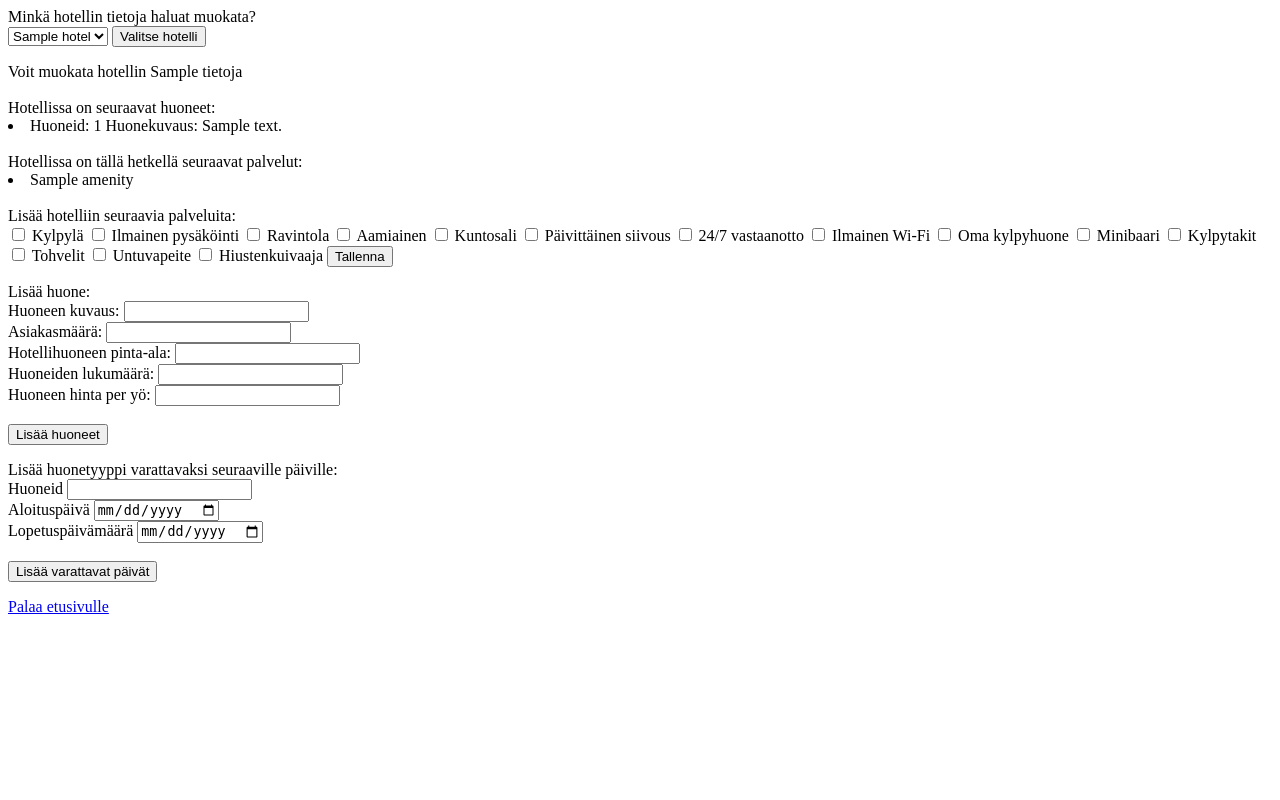
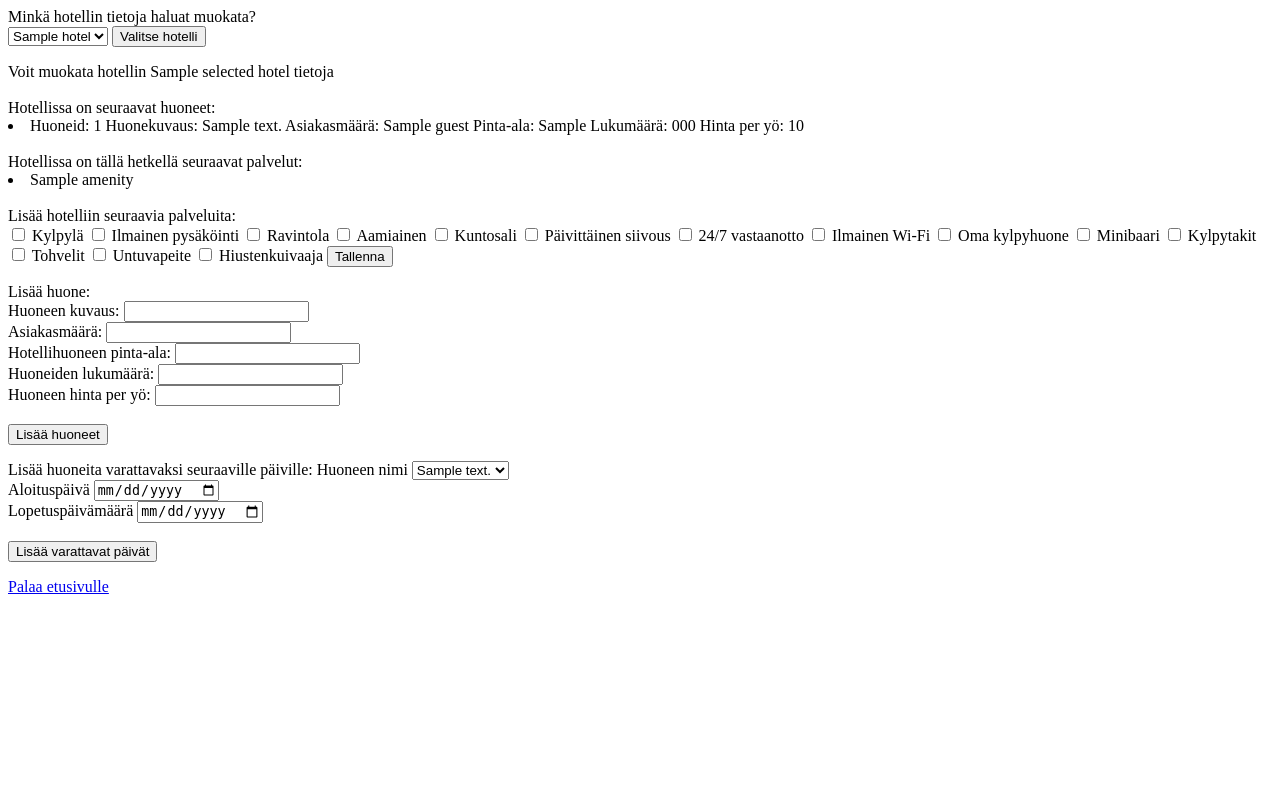
Before and after one commit to nellatuulikki/tsoha_2022, a Flask app: template templates/add_amenity.html in a window 1280 px wide. Run offline with Flask 2, Linux system fonts and the light colour scheme; the template is opened without the code that fills it: most values are stand-ins (such as "Sample title", 1, 10 or a date in 2020).

Commit message:
Update add_amenity

```diff
--- a/hotels.py
+++ b/hotels.py
@@ -7,7 +7,6 @@ def get_all_hotels():
 
 def get_hotels_by_owner_id(owner_id):
     sql = "SELECT id, hotel_name FROM hotels where owner_id = :owner_id"
-    print(db.session.execute(sql, {"owner_id": owner_id}).fetchall())
     return db.session.execute(sql, {"owner_id": owner_id}).fetchall()
 
 def get_all_amenities_by_hotel_id(hotel_id):
@@ -16,7 +15,7 @@ def get_all_amenities_by_hotel_id(hotel_id):
     return db.session.execute(sql, {"hotel_id": hotel_id}).fetchone()
 
 def get_hotel_name(hotel_id):
-    sql = "SELECT hotel_name FROM hotels WHERE id= :hotel_id"
+    sql = "SELECT id, hotel_name FROM hotels WHERE id= :hotel_id"
 
     return db.session.execute(sql, {"hotel_id": hotel_id}).fetchone()
 
--- a/templates/add_amenity.html
+++ b/templates/add_amenity.html
@@ -10,12 +10,19 @@ Minkä hotellin tietoja haluat muokata?
 </form>
 
 {% if selected_hotel != None %}
-Voit muokata hotellin {{selected_hotel}} tietoja<br>
+Voit muokata hotellin {{selected_hotel.hotel_name }} tietoja<br>
 <br>
 
 Hotellissa on seuraavat huoneet: <br>
 {% for room in rooms %}
-<li>Huoneid: {{ room.id }} Huonekuvaus: {{ room.room_description }}</li>
+<li>
+Huoneid: {{ room.id }}
+Huonekuvaus: {{ room.room_description }}
+Asiakasmäärä: {{ room.guest}}
+Pinta-ala: {{ room.square_meters}}
+Lukumäärä: {{ room.number_of_rooms}}
+Hinta per yö: {{ room.price}}
+</li>
 {% endfor %}
 <br>
 
@@ -41,7 +48,7 @@ Lisää hotelliin seuraavia palveluita:<br>
 <input type="checkbox" name="hotel_amenity" value="Tohvelit"> Tohvelit
 <input type="checkbox" name="hotel_amenity" value="Untuvapeite"> Untuvapeite
 <input type="checkbox" name="hotel_amenity" value="Hiustenkuivaaja"> Hiustenkuivaaja
-<input type="hidden" name="hotel_id" value="{{selected_hotel}}">
+<input type="hidden" name="hotel_id" value="{{selected_hotel.id}}">
 <input type="submit" value="Tallenna">
 </form>
 
@@ -57,18 +64,23 @@ Huoneiden lukumäärä:
 <input type="integer" name="number_of_rooms"><br>
 Huoneen hinta per yö:
 <input type="float" name="price"><br>
-<input type="hidden" name="hotel_id" value="{{selected_hotel}}">
+<input type="hidden" name="hotel_id" value="{{selected_hotel.id}}">
 <br>
 <input type="submit" value="Lisää huoneet">
 </form>
 
 <form action="/update_booking_calendar" method="POST">
-Lisää huonetyyppi varattavaksi seuraaville päiville:<br>
-
-Huoneid <input type="text" name="room_id"><br>
+Lisää huoneita varattavaksi seuraaville päiville:
+Huoneen nimi <select name="room_id">
+{% for room in rooms %}
+<option value={{room.id}}> {{ room.room_description }}
+{% endfor %}
+</select>
+<br>
 Aloituspäivä <input type="date" name="start_date"><br>
 Lopetuspäivämäärä <input type="date" name="end_date"><br>
 <br>
+<input type="hidden" name="hotel_id" value="{{selected_hotel.id}}">
 <input type="submit" value="Lisää varattavat päivät">
 </form>
 
```
Also changed, not shown: routes.py (+9 -4 lines).
